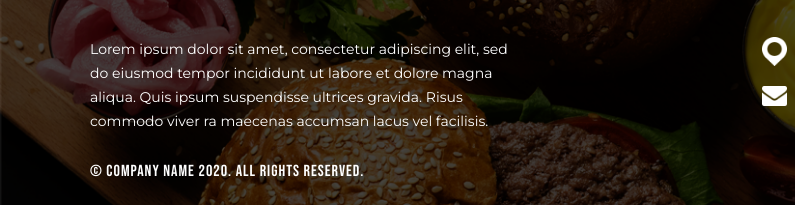
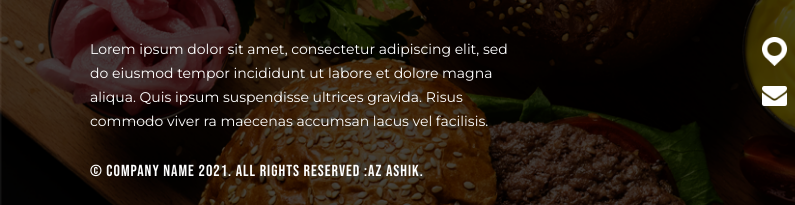
Before and after one commit to ashikishere/Burger-House, a plain HTML site: page index.html in a window 1280 px wide. Shown: the part 3170-3375 px from the top of the page, 0-795 px from the left. Drawn offline with nearby package versions, Linux system fonts and the light colour scheme.

Commit message:
Update index.html

```diff
--- a/index.html
+++ b/index.html
@@ -317,7 +317,7 @@
                 </div>
                 <div class="row align-items-center">
                     <div class="col-md-6">
-                        <p class="coopyright">© Company Name 2020. All rights reserved.</p>
+                        <p class="coopyright">© Company Name 2021. All rights reserved :Az ASHIK.</p>
                     </div>
                     <div class="col-md-6">
                         <ul class="footer-icons">
```
